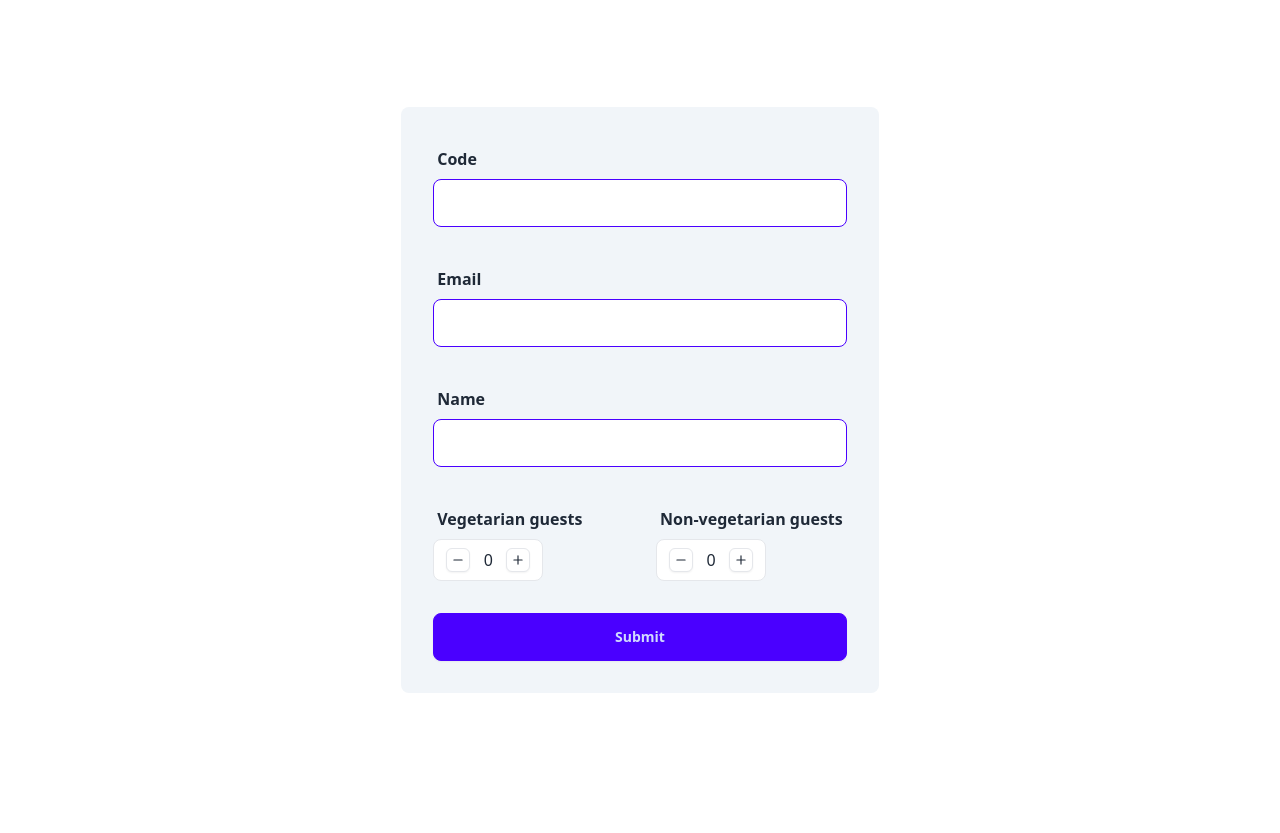
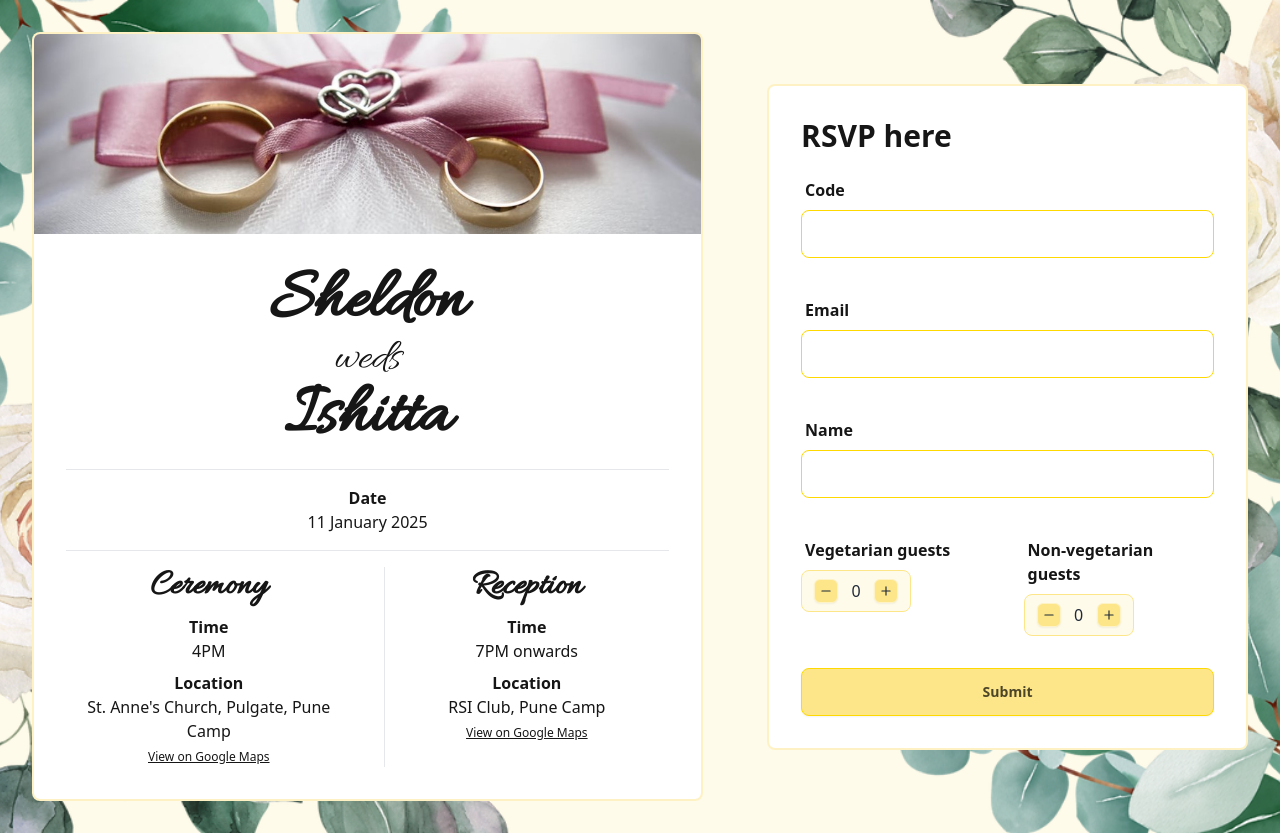
Before and after one commit to pexeixv/rsvp, an Astro site: page / in a window 1280 px wide. Before the commit the page ends 800 px from the top, so only its background shows below. Built offline with nearby package versions, Linux system fonts and the light colour scheme; Astro itself is replaced by a stand-in of ours.

Commit message:
Added card besides RSVP form

```diff
--- a/netlify/functions/submit-form.js
+++ b/netlify/functions/submit-form.js
@@ -13,9 +13,11 @@ export const handler = async (event) => {
       body: JSON.stringify({ message: "Method not allowed" }),
     };
   }
+  const body = JSON.parse(event.body);
+  console.log(body.veg);
 
   try {
-    const { code, email, name, veg, nonVeg } = JSON.parse(event.body);
+    const { code, email, name, veg, nonVeg } = body;
 
     if (!code || !email || !name || veg === undefined || nonVeg === undefined) {
       return {
--- /dev/null
+++ b/src/components/Card.astro
@@ -0,0 +1,59 @@
+<div
+class="bg-white rounded-lg w-full max-w-2xl overflow-hidden border-amber-200/50 border-2"
+>
+<img src="/rings.jpg" alt="" class="h-[200px] w-full object-cover" />
+<div class="p-8">
+  <h1
+    class="text-6xl lg:text-7xl font-allura text-center flex flex-col font-black"
+  >
+    Sheldon <span class="text-[0.6em] font-thin">weds</span> Ishitta
+  </h1>
+  <div class="flex flex-col mt-4 border-t pt-4">
+    <div class="text-center flex flex-col">
+      <span class="font-bold">Date</span>
+      <span>11 January 2025</span>
+    </div>
+
+    <div
+      class="grid mt-4 gap-8 text-center lg:grid-cols-2 border-t pt-4 max-lg:divide-y lg:divide-x"
+    >
+      <div class="flex flex-col">
+        <h2 class="text-4xl font-allura font-bold">Ceremony</h2>
+
+        <div>
+          <p class="font-bold mt-2">Time</p>
+          <p>4PM</p>
+        </div>
+
+        <div>
+          <p class="font-bold mt-2">Location</p>
+          <p>St. Anne's Church, Pulgate, Pune Camp</p>
+          <a
+            href="https://maps.app.goo.gl/sSVGKCGdLVVb9QAa9"
+            target="_blank"
+            class="text-xs underline">View on Google Maps</a
+          >
+        </div>
+      </div>
+
+      <div class="flex flex-col max-lg:border-t max-lg:pt-4">
+        <h2 class="text-4xl font-allura font-bold">Reception</h2>
+        <div>
+          <p class="font-bold mt-2">Time</p>
+          <p>7PM onwards</p>
+        </div>
+
+        <div>
+          <p class="font-bold mt-2">Location</p>
+          <p>RSI Club, Pune Camp</p>
+          <a
+            href="https://maps.app.goo.gl/gSz4orXGt1LVisuH6"
+            target="_blank"
+            class="text-xs underline">View on Google Maps</a
+          >
+        </div>
+      </div>
+    </div>
+  </div>
+</div>
+</div>
--- a/src/components/Form.tsx
+++ b/src/components/Form.tsx
@@ -2,28 +2,29 @@ import * as Yup from "yup";
 import { yupResolver } from "@hookform/resolvers/yup";
 import { useForm } from "react-hook-form";
 import { useState, useEffect } from "react";
-import { Minus, Plus } from "lucide-react";
-
-const url =
-  "https://docs.google.com/forms/d/e/1FAIpQLSeR3H9vgQf-yQucnUoBk_rpJyzNtC8WSAJxlKaHYC9tpAAxOA/viewform?usp=pp_url&entry.1743438762=gavn@duck.com&entry.447022224=123&entry.1091390236=Pex&entry.2111883223=5&entry.1133838629=Non-veg";
-
-const baseUrl =
-  "https://docs.google.com/forms/d/e/1FAIpQLSeR3H9vgQf-yQucnUoBk_rpJyzNtC8WSAJxlKaHYC9tpAAxOA/viewform?usp=pp_url";
+import {
+  Minus,
+  Plus,
+  CheckCircle,
+  XCircle,
+  AlertTriangle,
+  Loader2,
+} from "lucide-react";
 
 interface FormInputs {
   email: string;
   code: string;
   name: string;
-  vegCount: number;
-  nonVegCount: number;
+  veg: number;
+  nonVeg: number;
 }
 
 const validation = Yup.object().shape({
   email: Yup.string().required("Email is required"),
   code: Yup.string().required("Code is required"),
   name: Yup.string().required("Name is required"),
-  vegCount: Yup.number().required("People count is required"),
-  nonVegCount: Yup.number().required("People count is required"),
+  veg: Yup.number().required("People is required"),
+  nonVeg: Yup.number().required("People is required"),
 });
 
 function Form() {
@@ -32,36 +33,39 @@ function Form() {
     handleSubmit,
     setValue,
     formState: { errors },
+    reset,
   } = useForm<FormInputs>({ resolver: yupResolver(validation) });
 
-  const [vegCount, setVegCount] = useState(0);
-  const [nonVegCount, setNonVegCount] = useState(0);
+  const [veg, setVeg] = useState(0);
+  const [nonVeg, setNonVeg] = useState(0);
+  const [isLoading, setIsLoading] = useState(false);
 
   useEffect(() => {
-    setValue("vegCount", vegCount);
-  }, [vegCount, setValue]);
+    setValue("veg", veg);
+  }, [veg, setValue]);
 
   useEffect(() => {
-    setValue("nonVegCount", nonVegCount);
-  }, [nonVegCount, setValue]);
+    setValue("nonVeg", nonVeg);
+  }, [nonVeg, setValue]);
 
-  const incrementVegCount = () => {
-    setVegCount(vegCount + 1);
+  const incrementVeg = () => {
+    setVeg(veg + 1);
   };
 
-  const decrementVegCount = () => {
-    setVegCount(vegCount > 0 ? vegCount - 1 : 0);
+  const decrementVeg = () => {
+    setVeg(veg > 0 ? veg - 1 : 0);
   };
 
-  const incrementNonVegCount = () => {
-    setNonVegCount(nonVegCount + 1);
+  const incrementNonVeg = () => {
+    setNonVeg(nonVeg + 1);
   };
 
-  const decrementNonVegCount = () => {
-    setNonVegCount(nonVegCount > 0 ? nonVegCount - 1 : 0);
+  const decrementNonVeg = () => {
+    setNonVeg(nonVeg > 0 ? nonVeg - 1 : 0);
   };
 
   const handleFormSubmission = async (form: FormInputs) => {
+    setIsLoading(true);
     try {
       const response = await fetch("/.netlify/functions/submit-form", {
         method: "POST",
@@ -70,32 +74,30 @@ function Form() {
         },
         body: JSON.stringify(form),
       });
-
-      const result = await response.json();
-      if (response.ok) {
-        console.log("Form submitted successfully:", result);
-      } else {
-        console.error("Error submitting form:", result);
-      }
+      alert("Form submitted successfully");
+      reset();
+      setIsLoading(false);
     } catch (error) {
-      console.error("Network error:", error);
+      alert("Error submitting form");
+      setIsLoading(false);
     }
   };
 
   return (
-    <div>
     <form
       onSubmit={handleSubmit(handleFormSubmission)}
       id="rsvpForm"
-        className="form-control p-8 rounded-lg bg-slate-100"
+      className="form-control p-8 rounded-lg bg-white border-amber-200/50 border-2 w-full  max-w-2xl"
     >
-        <div className="grid gap-8">
+      <h2 className="font-bold text-2xl lg:text-3xl">RSVP here</h2>
+      <div className="grid gap-8 mt-4">
         <div>
           <label className="label font-bold" htmlFor="code">
             Code
           </label>
           <input
             className="input input-primary w-full"
+            required
             type="text"
             id="code"
             {...register("code")}
@@ -108,6 +110,7 @@ function Form() {
           <input
             className="input input-primary w-full"
             type="email"
+            required
             id="email"
             {...register("email")}
           />
@@ -119,6 +122,7 @@ function Form() {
           <input
             className="input input-primary w-full"
             type="text"
+            required
             id="name"
             {...register("name")}
           />
@@ -126,18 +130,18 @@ function Form() {
       </div>
       <div className="mt-8 grid grid-cols-2 gap-8">
         <div>
-            <label className="label font-bold" htmlFor="vegCount">
+          <label className="label font-bold" htmlFor="veg">
             Vegetarian guests
           </label>
           <div
-              className="py-2 px-3 inline-block bg-white border border-gray-200 rounded-lg"
+            className="py-2 px-3 inline-block bg-amber-50 border border-amber-200 rounded-lg"
             data-hs-input-number=""
           >
             <div className="flex items-center gap-x-1.5">
               <button
                 type="button"
-                  className="size-6 inline-flex justify-center items-center gap-x-2 text-sm font-medium rounded-md border border-gray-200 bg-white text-gray-800 shadow-sm hover:bg-gray-50 disabled:opacity-50 disabled:pointer-events-none"
-                  onClick={decrementVegCount}
+                className="size-6 inline-flex justify-center items-center gap-x-2 text-sm font-medium rounded-md border bg-amber-200 border-amber-100 text-gray-800 shadow-sm hover:bg-amber-300 transition-all duration-300 disabled:opacity-50 disabled:pointer-events-none"
+                onClick={decrementVeg}
               >
                 <Minus className="flex-shrink-0 size-3.5" />
               </button>
@@ -145,15 +149,15 @@ function Form() {
                 className="p-0 w-6 bg-transparent border-0 text-gray-800 text-center focus:ring-0"
                 type="text"
                 data-hs-input-number-input=""
-                  id="vegCount"
-                  {...register("vegCount")}
-                  value={vegCount}
+                id="veg"
+                {...register("veg")}
+                value={veg}
                 readOnly
               />
               <button
                 type="button"
-                  className="size-6 inline-flex justify-center items-center gap-x-2 text-sm font-medium rounded-md border border-gray-200 bg-white text-gray-800 shadow-sm hover:bg-gray-50 disabled:opacity-50 disabled:pointer-events-none"
-                  onClick={incrementVegCount}
+                className="size-6 inline-flex justify-center items-center gap-x-2 text-sm font-medium rounded-md border bg-amber-200 border-amber-100 text-gray-800 shadow-sm hover:bg-amber-300 transition-all duration-300 disabled:opacity-50 disabled:pointer-events-none"
+                onClick={incrementVeg}
               >
                 <Plus className="flex-shrink-0 size-3.5" />
               </button>
@@ -161,18 +165,18 @@ function Form() {
           </div>
         </div>
         <div>
-            <label className="label font-bold" htmlFor="nonVegCount">
+          <label className="label font-bold" htmlFor="nonVeg">
             Non-vegetarian guests
           </label>
           <div
-              className="py-2 px-3 inline-block bg-white border border-gray-200 rounded-lg"
+            className="py-2 px-3 inline-block bg-amber-50 border border-amber-200 rounded-lg"
             data-hs-input-number=""
           >
             <div className="flex items-center gap-x-1.5">
               <button
                 type="button"
-                  className="size-6 inline-flex justify-center items-center gap-x-2 text-sm font-medium rounded-md border border-gray-200 bg-white text-gray-800 shadow-sm hover:bg-gray-50 disabled:opacity-50 disabled:pointer-events-none"
-                  onClick={decrementNonVegCount}
+                className="size-6 inline-flex justify-center items-center gap-x-2 text-sm font-medium rounded-md border bg-amber-200 border-amber-100 text-gray-800 shadow-sm hover:bg-amber-300 transition-all duration-300 disabled:opacity-50 disabled:pointer-events-none"
+                onClick={decrementNonVeg}
               >
                 <Minus className="flex-shrink-0 size-3.5" />
               </button>
@@ -180,15 +184,15 @@ function Form() {
                 className="p-0 w-6 bg-transparent border-0 text-gray-800 text-center focus:ring-0"
                 type="text"
                 data-hs-input-number-input=""
-                  id="nonVegCount"
-                  {...register("nonVegCount")}
-                  value={nonVegCount}
+                id="nonVeg"
+                {...register("nonVeg")}
+                value={nonVeg}
                 readOnly
               />
               <button
                 type="button"
-                  className="size-6 inline-flex justify-center items-center gap-x-2 text-sm font-medium rounded-md border border-gray-200 bg-white text-gray-800 shadow-sm hover:bg-gray-50 disabled:opacity-50 disabled:pointer-events-none"
-                  onClick={incrementNonVegCount}
+                className="size-6 inline-flex justify-center items-center gap-x-2 text-sm font-medium rounded-md border bg-amber-200 border-amber-100 text-gray-800 shadow-sm hover:bg-amber-300 transition-all duration-300 disabled:opacity-50 disabled:pointer-events-none"
+                onClick={incrementNonVeg}
               >
                 <Plus className="flex-shrink-0 size-3.5" />
               </button>
@@ -197,11 +201,14 @@ function Form() {
         </div>
       </div>
 
-        <button className="btn btn-primary mt-8" type="submit">
-          Submit
+      <button
+        className="btn btn-primary mt-8 flex items-center justify-center bg-amber-200 hover:bg-amber-100 transition-all duration-300"
+        type="submit"
+        disabled={isLoading}
+      >
+        {isLoading ? <Loader2 className="animate-spin mr-2" /> : "Submit"}
       </button>
     </form>
-    </div>
   );
 }
 
--- a/src/pages/index.astro
+++ b/src/pages/index.astro
@@ -1,18 +1,28 @@
 ---
 import Form from "../components/Form.tsx";
+import Card from "../components/Card.astro";
+import "../tailwind.css";
 ---
 
 <!doctype html>
-<html lang="en" data-theme="light">
+<html lang="en" data-theme="bumblebee">
   <head>
     <meta charset="UTF-8" />
     <meta name="viewport" content="width=device-width, initial-scale=1.0" />
     <title>Wedding RSVP</title>
+    <link rel="shortcut icon" href="//gavn.in/fav" type="image/x-icon" />
   </head>
   <body>
-    <section class="min-h-screen grid place-items-center">
-      <Form client:load />
-    </section>
-    <!-- <script is:inline src="/node_modules/preline/dist/preline.js"></script> -->
+    <main
+      class="min-h-screen flex max-lg:flex-col justify-evenly bg-left bg-cover bg-no-repeat lg:bg-center bg-amber-50 p-6 lg:p-8 gap-16"
+      style="background-image: url(/bg.webp);"
+    >
+      <section class="grid place-items-center">
+        <Card />
+      </section>
+      <section class="grid place-items-center">
+        <Form client:load />
+      </section>
+    </main>
   </body>
 </html>
--- /dev/null
+++ b/src/tailwind.css
@@ -0,0 +1,5 @@
+@import url("https://fonts.googleapis.com/css2?family=Allura&display=swap");
+
+@tailwind base;
+@tailwind components;
+@tailwind utilities;
--- a/tailwind.config.cjs
+++ b/tailwind.config.cjs
@@ -5,11 +5,15 @@ module.exports = {
     "node_modules/preline/dist/*.js",
   ],
   theme: {
-    extend: {},
+    extend: {
+      fontFamily: {
+        allura: ["Allura", "cursive"],
+      },
+    },
   },
   plugins: [require("daisyui"), require("preline/plugin")],
   daisyui: {
-    themes: ["cupcake", "light"], // false: only light + dark | true: all themes | array: specific themes like this ["light", "dark", "cupcake"]
+    themes: ["bumblebee", "light"], // false: only light + dark | true: all themes | array: specific themes like this ["light", "dark", "cupcake"]
     darkTheme: "dark", // name of one of the included themes for dark mode
     base: true, // applies background color and foreground color for root element by default
     styled: true, // include daisyUI colors and design decisions for all components
```
Also changed, not shown: public/bg.webp (added), public/rings.jpg (added). Lines whose indentation alone changed are shown as unchanged.
